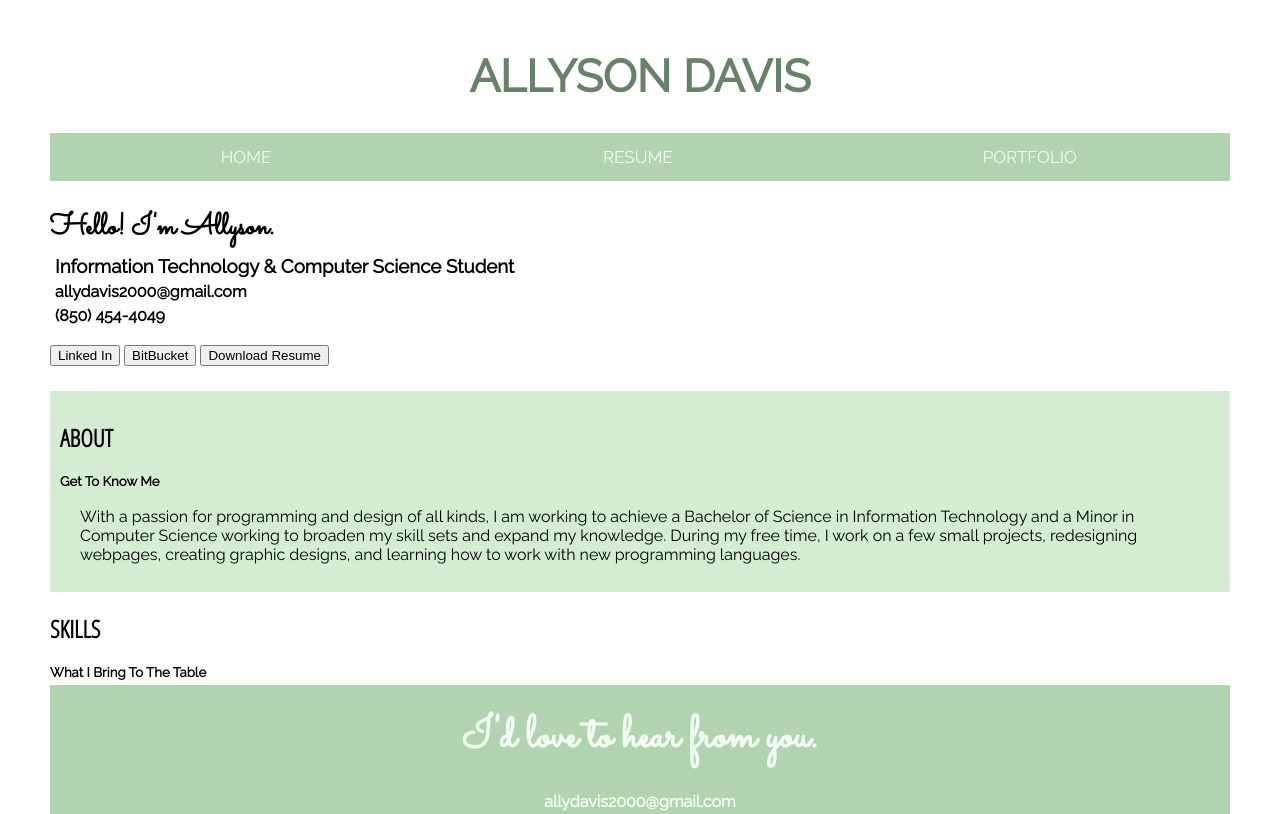
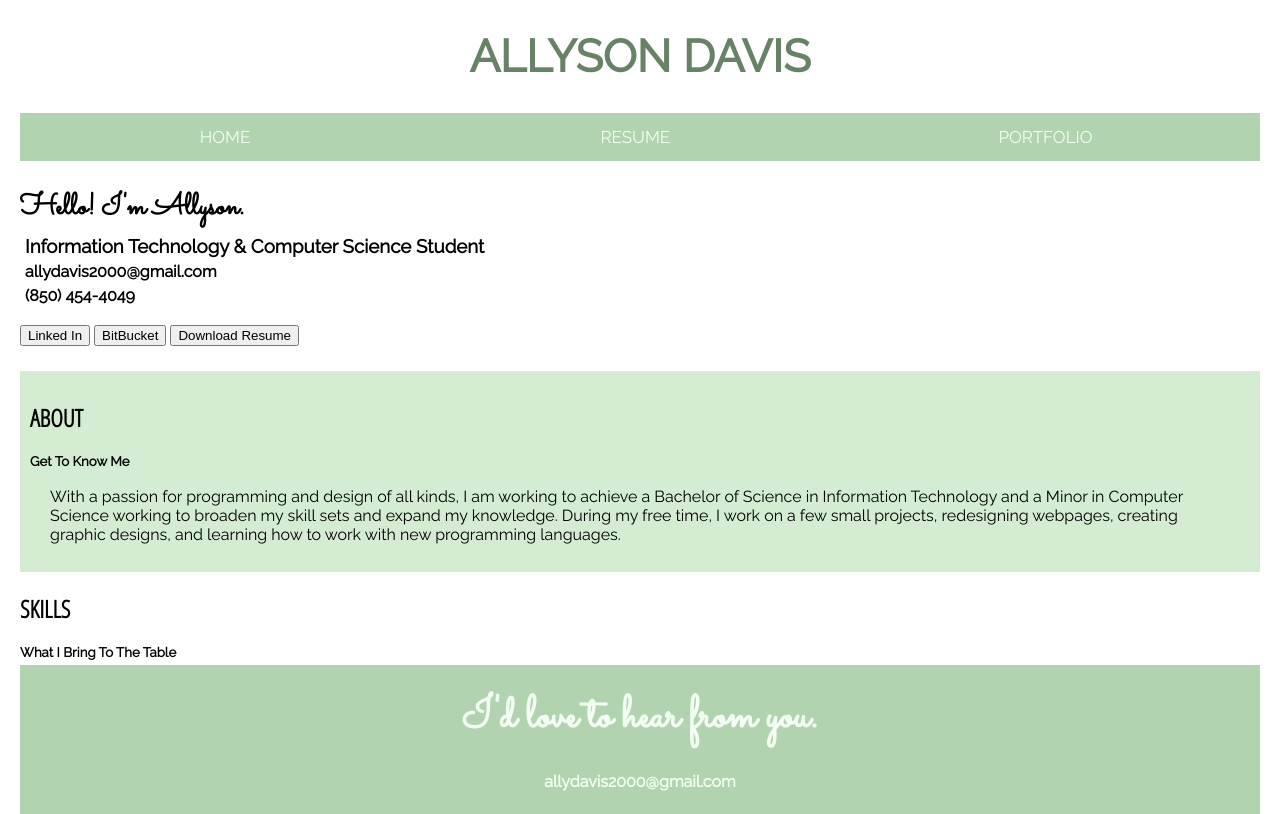
Before and after one commit to allygray00/allydavis00.github.io, a plain HTML site: page index.html in a window 1280 px wide. Shown: the top 814 px of the page. Drawn offline with Linux system fonts and the light colour scheme.

Commit message:
Update index.html

```diff
--- a/index.html
+++ b/index.html
@@ -8,7 +8,7 @@
 	<meta charset="utf-8">
 	<title>Allyson Davis</title>
 </head>
-<body style="margin: 50px;">
+<body style="margin: 20px;">
 	<header>
 		<h1 class="header-name">ALLYSON DAVIS</h1>
 		<div class="nav">
```
